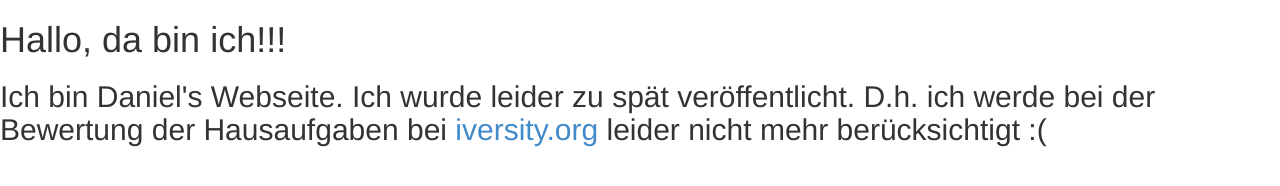
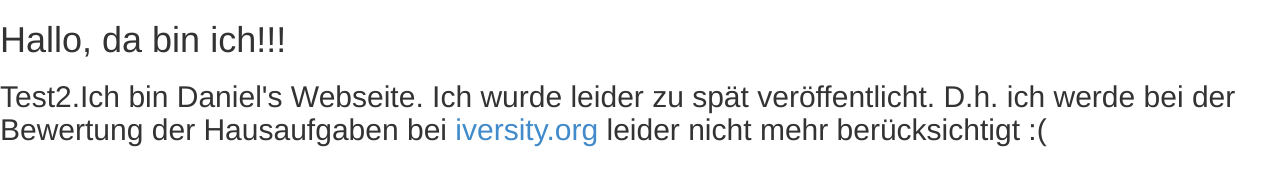
Before and after one commit to danstrahm/meineapplikation, a plain HTML site: page bootstrap/index.html in a window 1280 px wide. Drawn offline with nearby package versions, Linux system fonts and the light colour scheme.

Commit message:
Fünfter Commit

```diff
--- a/bootstrap/index.html
+++ b/bootstrap/index.html
@@ -16,7 +16,7 @@
   </head>
   <body>
     <h1>Hallo, da bin ich!!!</h1>
-<h2>Ich bin Daniel's Webseite. Ich wurde leider zu sp&auml;t ver&ouml;ffentlicht. D.h. ich werde bei der Bewertung der Hausaufgaben bei <a href=http://www.iversity.org>iversity.org</a> leider nicht mehr ber&uuml;cksichtigt :(</h2>
+<h2>Test2.Ich bin Daniel's Webseite. Ich wurde leider zu sp&auml;t ver&ouml;ffentlicht. D.h. ich werde bei der Bewertung der Hausaufgaben bei <a href=http://www.iversity.org>iversity.org</a> leider nicht mehr ber&uuml;cksichtigt :(</h2>
     <!-- jQuery (necessary for Bootstrap's JavaScript plugins) -->
     <script src="https://code.jquery.com/jquery.js"></script>
     <!-- Include all compiled plugins (below), or include individual files as needed -->
```
